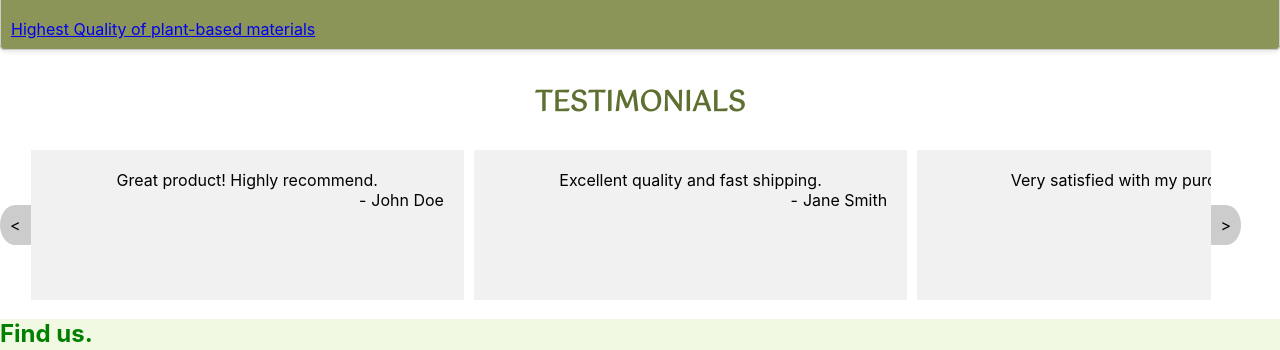
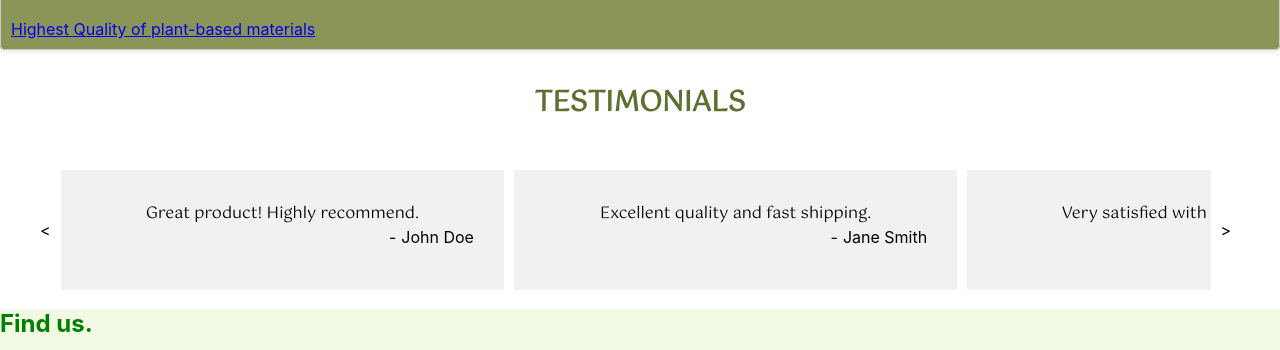
Before and after one commit to priii2403/nabal_bar, a React (Create React App) app: page / in a window 1280 px wide. Shown: the part 1884-2234 px from the top of the page. Built offline with nearby package versions, Linux system fonts and the light colour scheme; no server answers.

Commit message:
testinomals added

```diff
--- a/src/Screens/Product/ProductList.js
+++ b/src/Screens/Product/ProductList.js
@@ -201,6 +201,7 @@ const ProductList = () => {
                 textAlign: "center",
                 color: "#5D7031",
                 paddingTop: "10px",
+                paddingBottom:'20px'
               }}
             >
             TESTIMONIALS
--- a/src/Screens/Product/Productlist.css
+++ b/src/Screens/Product/Productlist.css
@@ -193,6 +193,7 @@ margin-right: 10;
     display: flex;
     align-items: center;
     overflow: hidden;
+    padding-left: 30px;
   }
 
   .card-container-test {
@@ -201,20 +202,21 @@ margin-right: 10;
     overflow-x: hidden;
     scroll-snap-type: x mandatory;
     width: calc(100% - 100px);
-    height: 150px;
+    height: 120px;
     max-width: 100%; /* Ensure the container does not exceed the screen width */
   }
 
   .card-test {
     flex: 0 0 33.33%; /* Each card takes up one-third of the container width */
-    padding: 20px;
+    padding: 30px;
     background-color: #f1f1f1;
     scroll-snap-align: start;
   }
 
 
   .content {
-    text-align: center; /* Center the content */
+    text-align: center;
+    font-family: 'Gotu-Regular';/* Center the content */
   }
 
   .author-container {
@@ -230,11 +232,11 @@ margin-right: 10;
   .arrow {
     cursor: pointer;
     padding: 10px;
-    background-color: #ccc;
+    /* background-color: #ccc; */
   }
 
   .arrow:hover {
-    background-color: #aaa;
+    /* background-color: #aaa; */
   }
 
   .left {
```
